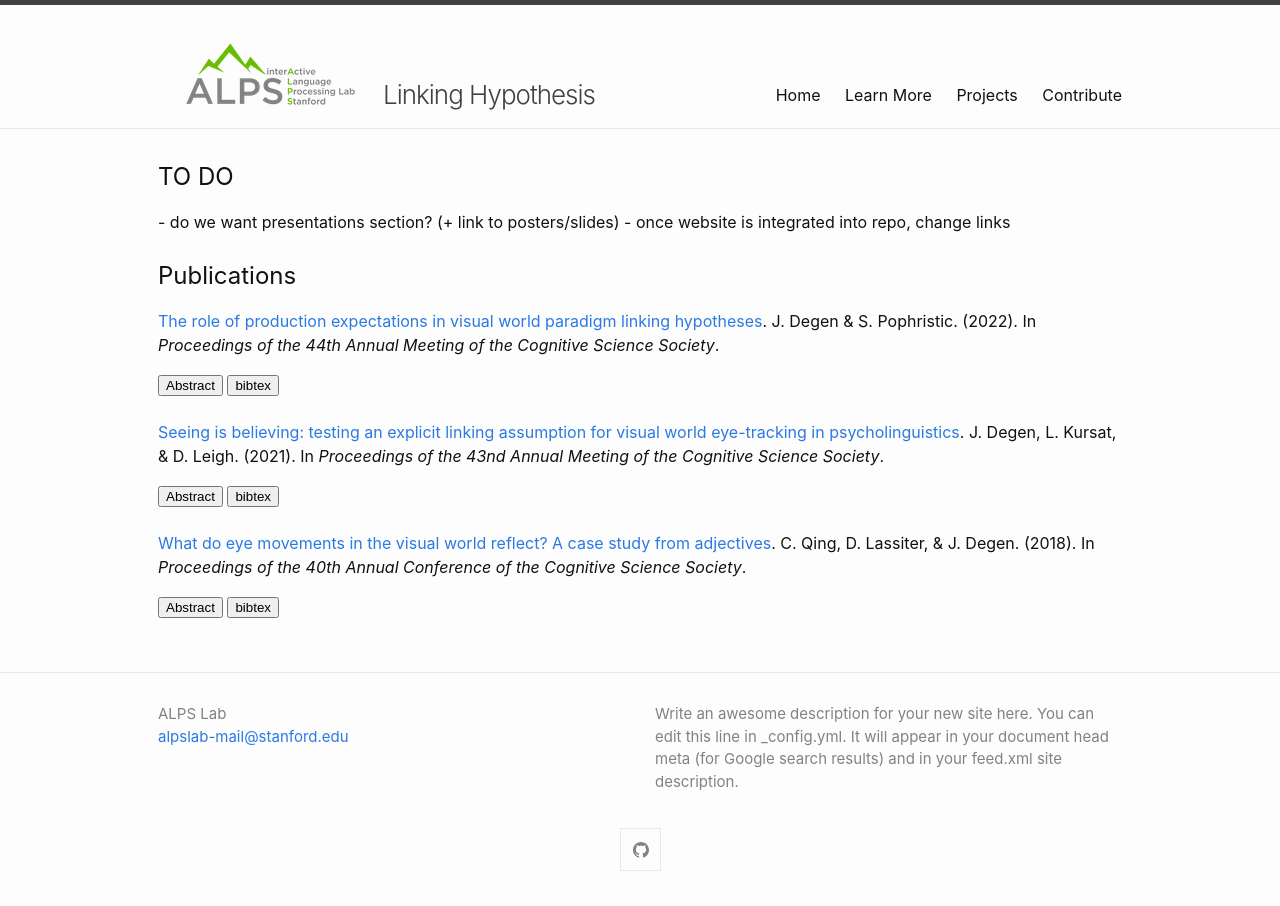
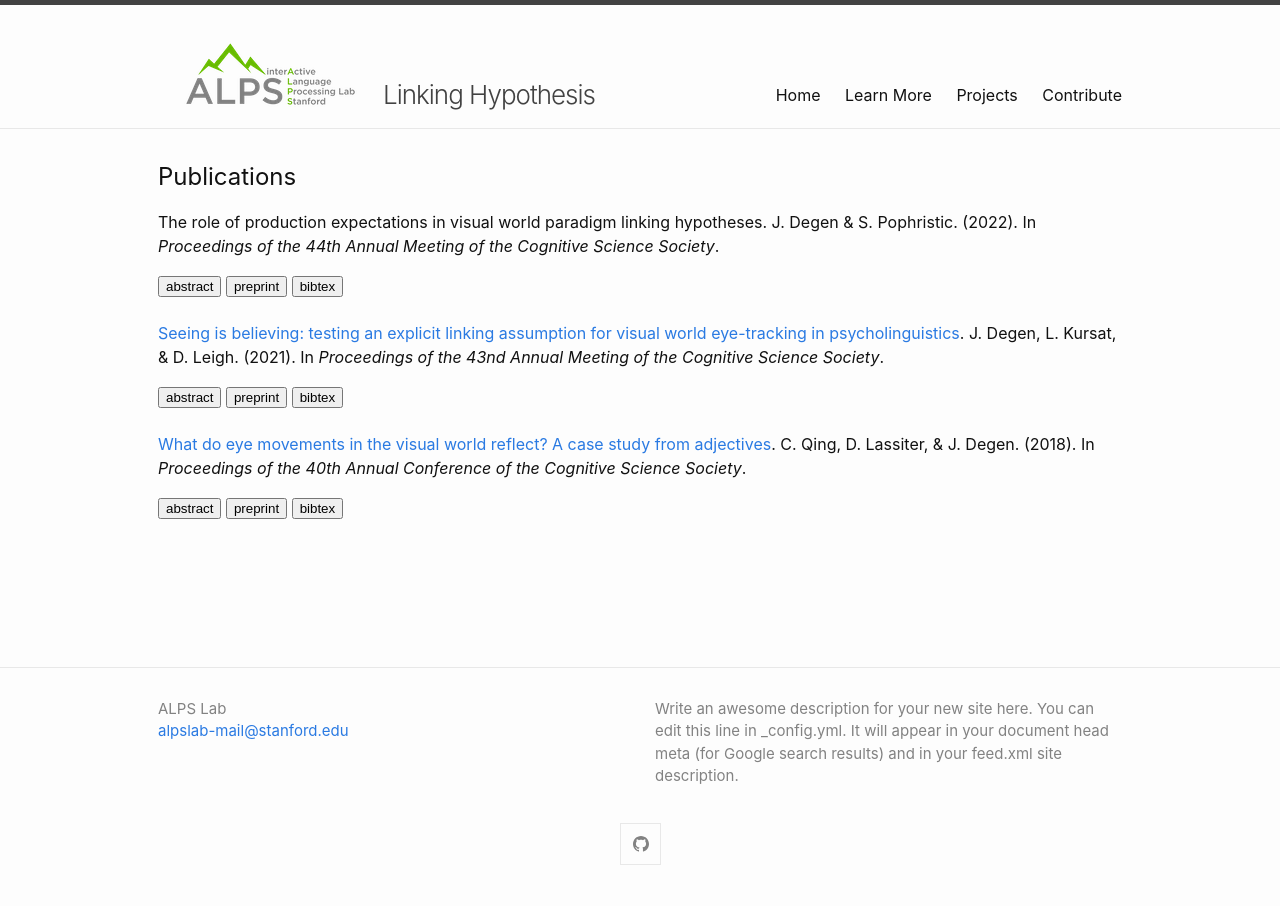
Before and after one commit to StefanPophristic/eyetracking_website, a Jekyll site: the page built from learnMore/output.md, in a window 1280 px wide. Built offline with Jekyll 4.4.1, drawn with Linux system fonts in a browser that asks for light colours.

Commit message:
changes to publications/output page: chaned link in title to direct to official publication page; added preprint button; changed underlying code to allow for @article, @inproceedings, and @incollection entries

```diff
--- a/_layouts/output.html
+++ b/_layouts/output.html
@@ -2,39 +2,73 @@
 layout: default
 ---
 
-
+<!--
+This is only set up to include articles and journal bibtex entries
+ -->
 
 <html>
 
   <body>
 
-    {% assign allOutput = site.data.bibliography %}
+    {%- assign allOutput = site.data.bibliography -%}
 
-    <h2> TO DO </h2>
-    - do we want presentations section? (+ link to posters/slides)
-    - once website is integrated into repo, change links
-    <br>
-    <br>
 
     <h2> Publications </h2>
 
-    {% for output in allOutput %}
+    {%- for output in allOutput -%}
+      {%- if output.type == "article" -%}
+        {%- assign publicationName = output.journal -%}
+      {%- else -%}
+        {%- assign publicationName = output.booktitle -%}
+      {%- endif -%}
+
       <p>
-        <a href="{{ output.website }}">{{ output.title }}</a>. {{ output.author }}. ({{ output.year }}).
-        In <i>{{ output.booktitle }}</i>. {{ output.doi }}
+        {%- if output.website != null -%}
+          <a href="{{ output.website }}">{{ output.title }}</a>.
+        {%- else -%}
+          {{ output.title }}.
+        {%- endif -%}
+
+        &nbsp;{{ output.author }}. ({{ output.year }}).
+        In <i>{{ publicationName }}</i>. {{ output.doi }}
       </p>
-      <button onclick="showOutput('abstract_{{ output.id | slugify }}')">Abstract</button>
+      <button onclick="showOutput('abstract_{{ output.id | slugify }}')">abstract</button>
+      <button onclick=""><a href="{{ output.preprint }}" style="text-decoration: none; color: black;">preprint</a></button>
       <button onclick="showOutput('bibtex_{{ output.id | slugify }}')">bibtex</button>
 
-      <div id="abstract_{{ output.id | slugify }}" style="display:none"><p>{{output.abstract}}</p></div>
+      <div id="abstract_{{ output.id | slugify }}" style="display:none">
+        <br>
+        <p>{{output.abstract}}</p>
+      </div>
       <div id="bibtex_{{ output.id | slugify }}" style="display:none">
+        <br>
         @{{ output.type }}{ {{ output.id }},
         <p style="margin-left:20px">
           author = { {{ output.author }} }, <br>
           url = { {{ output.website }} }, <br>
           year = { {{ output.year }} }, <br>
-          booktitle = { {{ output.booktitle }} }, <br>
-          title = { {{ output.title }} } }
+          title = { {{ output.title }} }, <br>
+
+
+          {%- if output.type == "article" -%}
+            journal = { {{ output.journal }} }, <br>
+            volume = { {{ output.volume }} }, <br>
+            issue = { {{ output.issue }} }, <br>
+            pages = { {{ output.pages }} }
+          {%- elsif output.type == "inproceedings" -%}
+            booktitle = { {{ output.booktitle }} }
+          {%- elsif output.type == "incollection" -%}
+            booktitle = { {{ output.booktitle }} }, <br>
+            chapter = { {{ output.chapter }} }, <br>
+            editor = { {{ output.editor }} }, <br>
+            isbn = { {{ output.isbn }} }, <br>
+            publisher = { {{ output.publisher }} }
+          {%- endif -%}
+
+          {%- if output.doi != null -%}
+           ,<br> doi = { {{ output.doi }} }
+          {%- endif -%}
+        }
         </p>
       </div>
       <br>
```
Also changed, not shown: _data/bibliography.yml (+10 -4 lines), _layouts/home.html (+7 -5 lines), index.md (+0 -1 lines), images/home_page.jpg (added), 14 other files.
